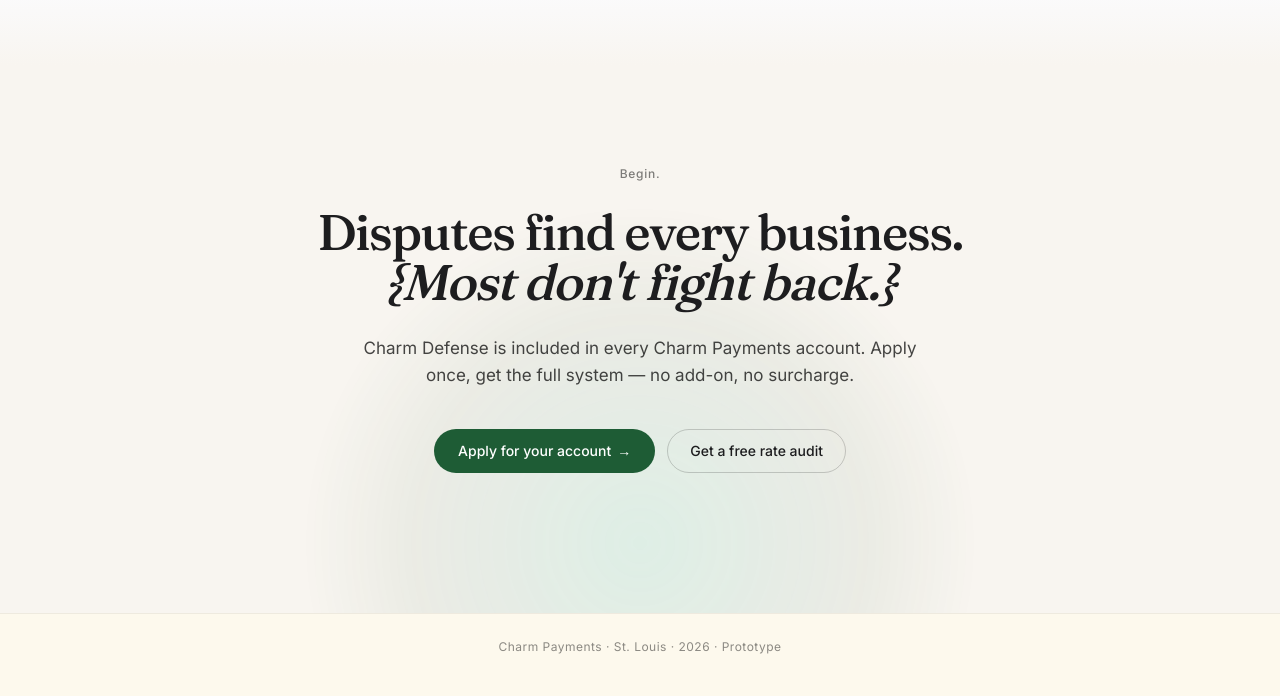
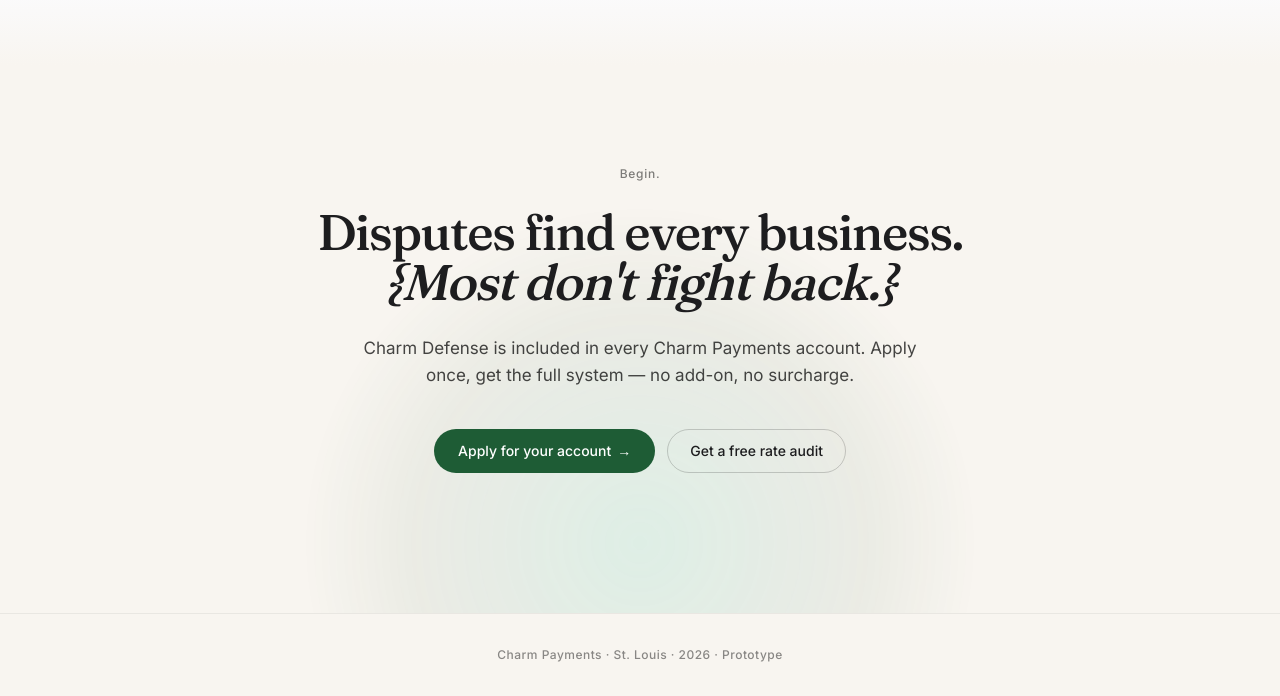
Before and after one commit to lrobE376/Charm-Payments, a Next.js app: page /prototype/charm-defense in a window 1280 px wide. Shown: the part 4318-5014 px from the top of the page. Built offline with nearby package versions, Linux system fonts and the light colour scheme.

Commit message:
fix(prototype): apply Apple canvas-warm bg to footer with 32px padding

```diff
--- a/src/app/prototype/layout.tsx
+++ b/src/app/prototype/layout.tsx
@@ -15,10 +15,11 @@
       <main id="main-content">{children}</main>
       <footer
         role="contentinfo"
-        className="font-stripeSans"
+        className="font-stripeSans bg-apple-canvas-warm"
         style={{
-          padding: '24px 32px',
+          padding: '32px 32px',
           fontSize: 12,
+          fontWeight: 500,
           color: 'rgba(0,0,0,0.45)',
           letterSpacing: '0.04em',
           borderTop: '0.5px solid rgba(0,0,0,0.06)',
```
